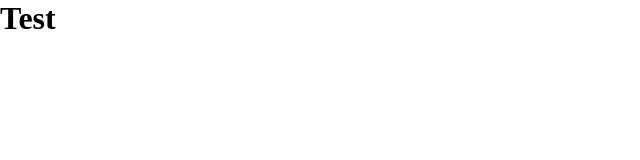
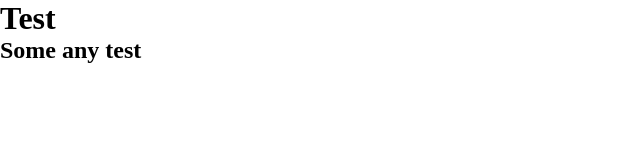
Before and after one commit to VitSmol/rsschool-cv, a plain HTML site: page index.html in a window 1280 px wide. Shown: the whole page, without its empty margins (0-640 px from the left). Drawn offline with Linux system fonts and the light colour scheme.

Commit message:
fix: add h2

```diff
--- a/index.html
+++ b/index.html
@@ -9,5 +9,6 @@
 </head>
 <body>
     <h1>Test</h1>
+    <h2>Some any test</h2>
 </body>
 </html>
```
